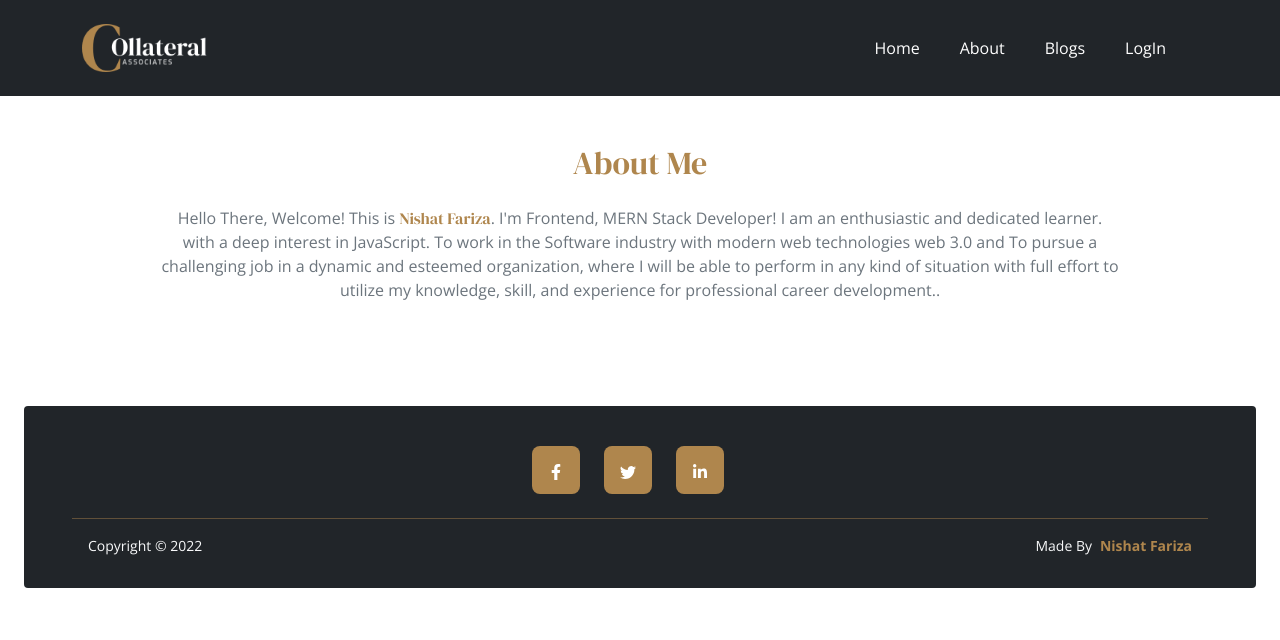
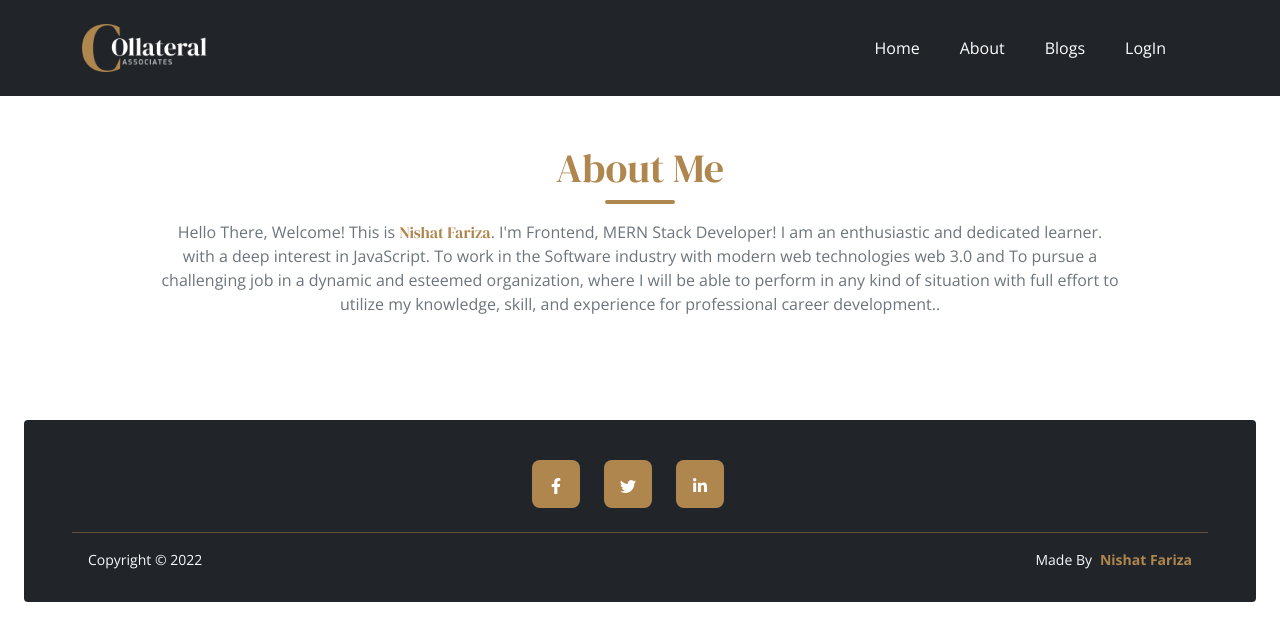
Before and after one commit to NishatFariza/Collateral-Associates, a React (Create React App) app: page /about in a window 1280 px wide. Shown: the top 640 px of the page. Built offline with nearby package versions, Linux system fonts and the light colour scheme; no server answers.

Commit message:
about divider add

```diff
--- a/src/Pages/About/About.jsx
+++ b/src/Pages/About/About.jsx
@@ -3,7 +3,8 @@ import React from "react";
 const About = () => {
   return (
     <div className="py-lg-5 py-3 w-75 mx-auto">
-      <h2 className="text-center primary-color primary-font">About Me</h2>
+      <h2 className="text-center primary-color primary-font fs-1">About Me</h2>
+      <div className="divider"></div>
       <p className="text-muted py-3 text-center">
         Hello There, Welcome! This is{" "}
         <span className="primary-color primary-font"> Nishat Fariza</span>. I'm
```
